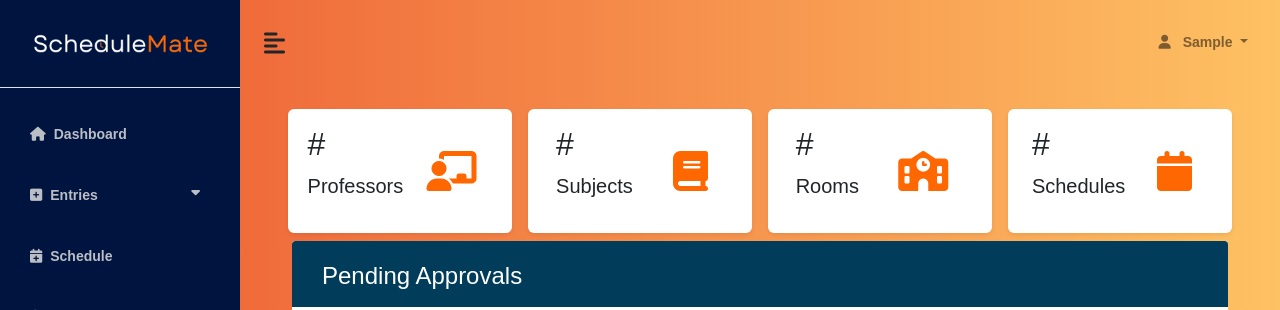
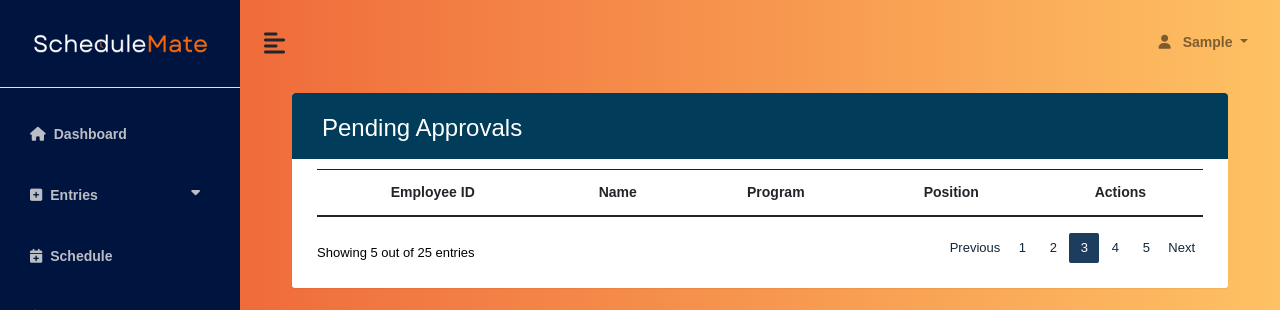
Before and after one commit to YannyAsh/Schedulemate_Final, a PHP site: page /dean_dashboard.php in a window 1280 px wide. Shown: the top 310 px of the page. Run offline with PHP 8.4, Linux system fonts and the light colour scheme; the visitor is signed in with stand-in values (Sample User, id 1); data that the repository does not hold is empty; some libraries are stand-ins or nearby versions.

Commit message:
made a few changes to the dashboards

```diff
--- a/dean_dashboard.php
+++ b/dean_dashboard.php
@@ -4,48 +4,6 @@
 ?>
 
             <div class="container-fluid px-4">
-                <div class="row g-3 my-2 box">
-                    <div class="col-md-3">
-                        <div class="p-3 bg-white shadow-sm d-flex justify-content-around align-items-center rounded">
-                            <div>
-                                <h3 class="fs-2">#</h3>
-                                <p class="fs-5">Professors</p>
-                            </div>
-                            <i class="fas fa-chalkboard-user fs-1 primary-text p-3"></i>
-                        </div>
-                    </div>
-
-                    <div class="col-md-3">
-                        <div class="p-3 bg-white shadow-sm d-flex justify-content-around align-items-center rounded">
-                            <div>
-                                <h3 class="fs-2">#</h3>
-                                <p class="fs-5">Subjects</p>
-                            </div>
-                            <i class="fas fa-book fs-1 primary-text p-3"></i>
-                        </div>
-                    </div>
-
-                    <div class="col-md-3">
-                        <div class="p-3 bg-white shadow-sm d-flex justify-content-around align-items-center rounded">
-                            <div>
-                                <h3 class="fs-2">#</h3>
-                                <p class="fs-5">Rooms</p>
-                            </div>
-                            <i class="fas fa-school fs-1 primary-text p-3"></i>
-                        </div>
-                    </div>
-
-                    <div class="col-md-3">
-                        <div class="p-3 bg-white shadow-sm d-flex justify-content-around align-items-center rounded">
-                            <div>
-                                <h3 class="fs-2">#</h3>
-                                <p class="fs-5">Schedules</p>
-                            </div>
-                            <i class="fas fa-calendar fs-1 primary-text p-3"></i>
-                        </div>
-                    </div>
-                </div>
-
                 <div class="container-fluid px-4">
                     <div class="row g-3 my-2">
                         <div class="container">
@@ -138,7 +96,6 @@
                                 </div>
                             </div>
                         </div>
-
                     </div>
                 </div>
 
--- a/section_index.php
+++ b/section_index.php
@@ -1,5 +1,5 @@
 <?php
-include 'subject_all_process.php';
+include 'section_all_process.php';
 include 'include/header.php';
 
 ?>
```
Also changed, not shown: admin_dashboard.php (+0 -43 lines), section_all_process.php (+5 -5 lines).
